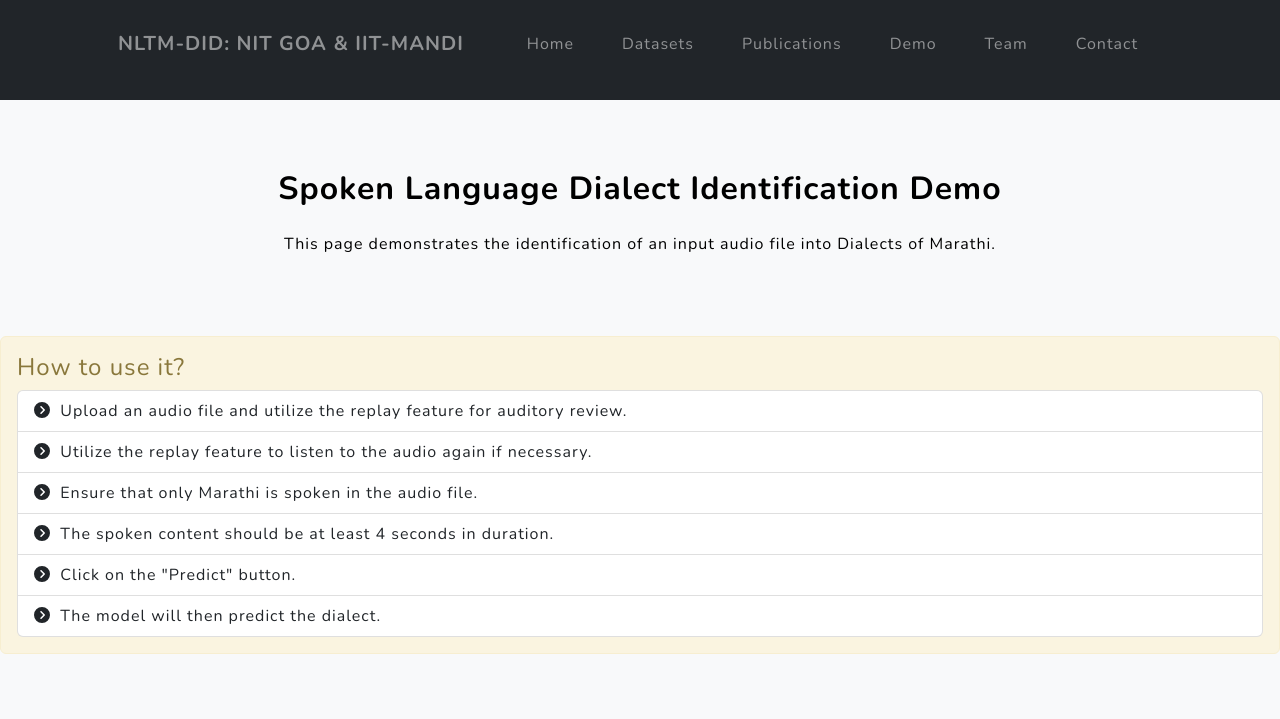
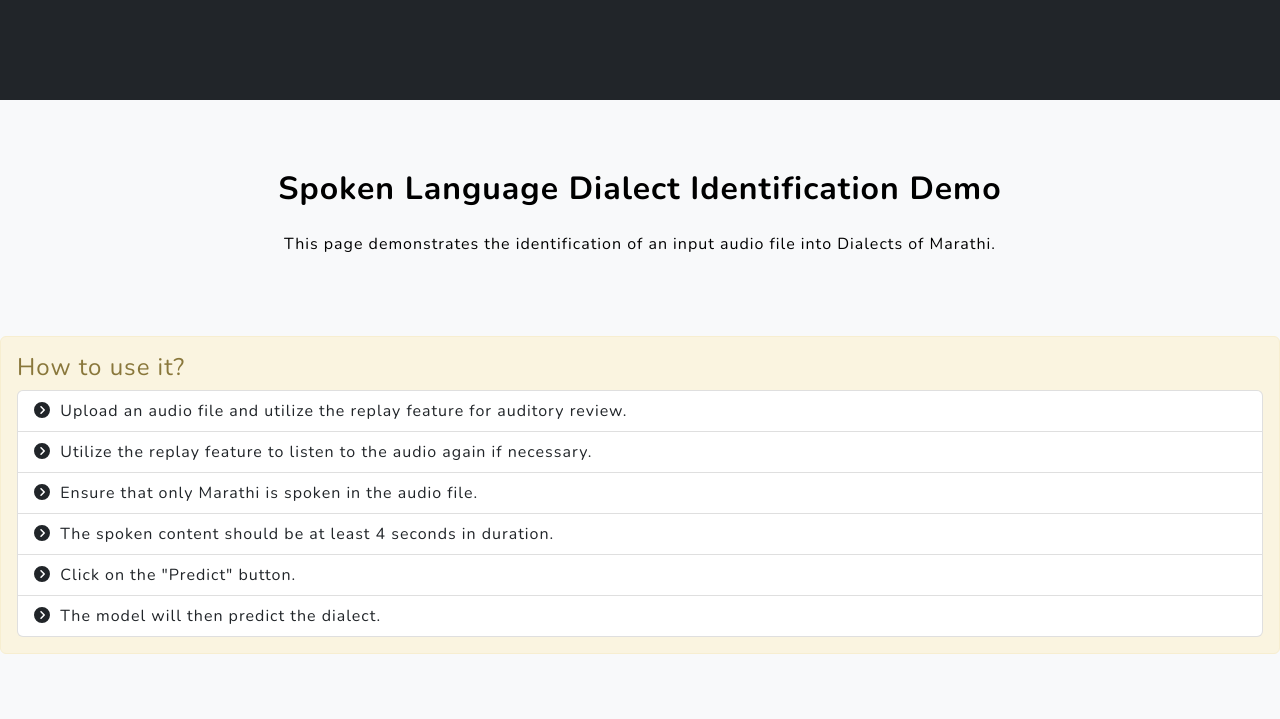
Before and after one commit to NLTM-NITG/DID, a Flask app: template Vercel/templates/update_vercel.html in a window 1280 px wide. Shown: the top 719 px of the page. Run offline with Flask 3, Linux system fonts and the light colour scheme; the template is opened without the code that fills it, so the values that code supplies are empty; some libraries are stand-ins or nearby versions.

Commit message:
Update update_vercel.html

```diff
--- a/Vercel/templates/update_vercel.html
+++ b/Vercel/templates/update_vercel.html
@@ -6,27 +6,22 @@
     <meta name="description" content="" />
     <meta name="author" content="" />
     <title>NLTM-DID: NIT GOA & IIT MANDI</title>
-    <link rel="icon" type="image/x-icon" href="../static/assets/favicon.ico" />
     <!-- Font Awesome icons (free version)-->
-    <script src="https://use.fontawesome.com/releases/v6.3.0/js/all.js" crossorigin="anonymous"></script>
+    <script src="https://use.fontawesome.com/releases/v6.3.0/js/all.js"></script>
     <!-- Google fonts-->
     <link href="https://fonts.googleapis.com/css?family=Varela+Round" rel="stylesheet" />
     <link href="https://fonts.googleapis.com/css?family=Nunito:200,200i,300,300i,400,400i,600,600i,700,700i,800,800i,900,900i" rel="stylesheet" />
     <!-- Core theme CSS (includes Bootstrap)-->
-    <link href="../static/css/did_css/styles.css" rel="stylesheet" />
-    <!-- Custom CSS -->
-    <!-- When running flask run this line  -->
-    <link rel="stylesheet" href="{{ url_for('static', filename='css/flask_css/styles.css') }}">
+    <link rel="stylesheet" href="../Website/static/css/did_css/styles.css" rel="stylesheet" />
+    <link rel="stylesheet" href="{{ url_for('static', filename='css/styles.css') }}">
     <!-- Font Awesome -->
     <link rel="stylesheet" href="https://cdnjs.cloudflare.com/ajax/libs/font-awesome/5.15.4/css/all.min.css">
     <!-- Bootstrap core JS-->
     <script src="https://cdn.jsdelivr.net/npm/bootstrap@5.2.3/dist/js/bootstrap.bundle.min.js"></script>
-    <!-- Socket.io
-    <script src="https://cdnjs.cloudflare.com/ajax/libs/socket.io/4.0.1/socket.io.js"></script>  -->
     <!-- Core theme JS-->
     <!-- When running flask   -->
-    <script src="../static/js/did_js/scripts.js"></script>
-    <script src="{{ url_for('static', filename='js/flask_js/script_vercel.js') }}"></script>
+    <script src="../Website/static/js/did_js/scripts.js"></script>
+    <script src="{{ url_for('static', filename='js/script.js') }}"></script>
 
 
 
@@ -35,25 +30,6 @@
 </head>
 <body id="page-top">
     <!-- Navigation-->
-    <nav class="navbar navbar-expand-lg navbar-light fixed-top" id="mainNav">
-        <div class="container px-4 px-lg-5">
-            <a class="navbar-brand" href="#">NLTM-DID: NIT GOA & IIT-MANDI</a>
-            <button class="navbar-toggler navbar-toggler-right" type="button" data-bs-toggle="collapse" data-bs-target="#navbarResponsive" aria-controls="navbarResponsive" aria-expanded="false" aria-label="Toggle navigation">
-                Menu
-                <i class="fas fa-bars"></i>
-            </button>
-            <div class="collapse navbar-collapse" id="navbarResponsive">
-                <ul class="navbar-nav ms-auto">
-                    <li class="nav-item"><a class="nav-link" href="../static/index.html">Home</a></li>
-                    <li class="nav-item"><a class="nav-link" href="../static/projects.html#Datasets">Datasets</a></li>
-                    <li class="nav-item"><a class="nav-link" href="../static/projects.html#publications">Publications</a></li>
-                    <li class="nav-item"><a class="nav-link" href="update.html">Demo</a></li>
-                    <li class="nav-item"><a class="nav-link" href="../static/contact.html#team">Team</a></li>
-                    <li class="nav-item"><a class="nav-link" href="../static/contact.html#Contact">Contact</a></li>
-                </ul>
-            </div>
-        </div>
-    </nav>
     <section class="about-section bg-dark">
     </section>
     <section class="about-section bg-light">
```
